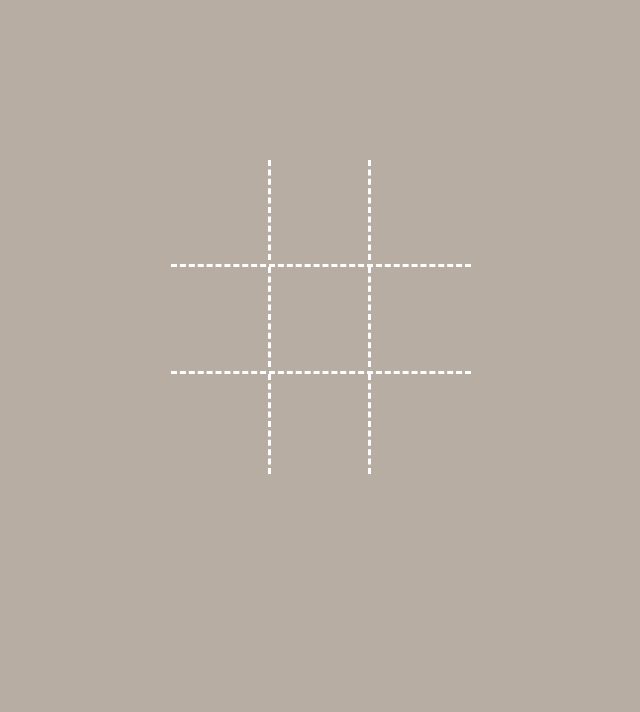
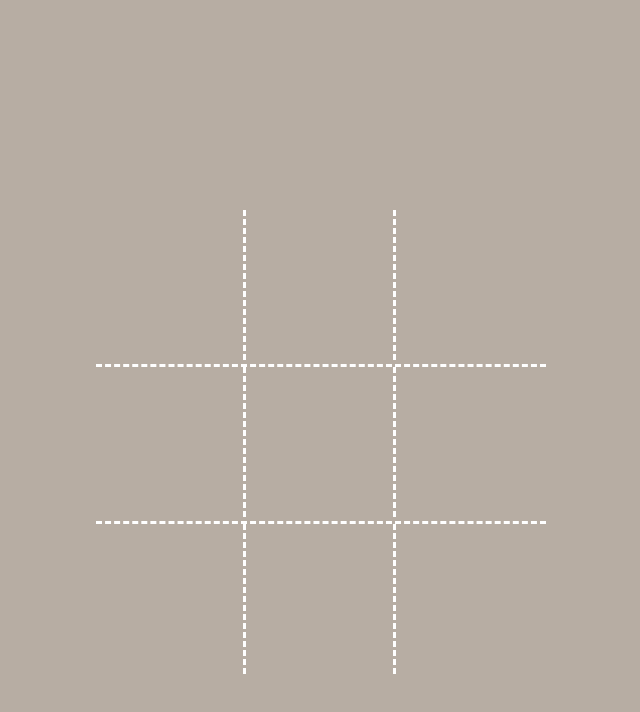
Before and after one commit to AshleyFoster/tic-tac-toe, a React app: page / in a window 1280 px wide. Shown: the whole page, without its empty margins (319-959 px from the left). Built offline with nearby package versions, Linux system fonts and the light colour scheme.

Commit message:
Add styles

```diff
--- a/src/index.css
+++ b/src/index.css
@@ -11,9 +11,9 @@ body {
   border: none;
   border-right: 3px dashed #fff;
   box-sizing: border-box;
-  height: 100px;
+  height: 150px;
   padding: 0;
-  width: 100px;
+  width: 150px;
 }
 
 .cell:last-child {
@@ -39,5 +39,5 @@ button:focus {
   background-color: #b7ada3;
   display: flex;
   flex-direction: row;
-  margin-top: 100px;
+  margin-top: 150px;
 }
```
